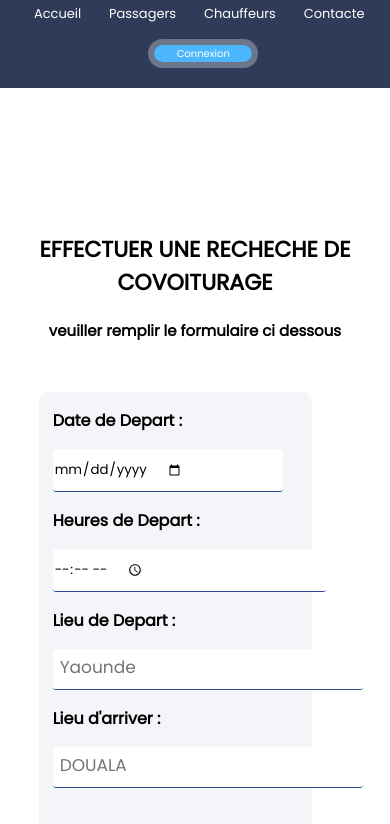
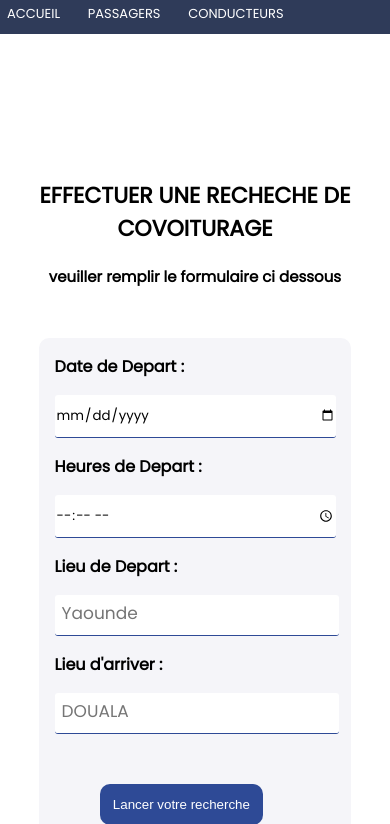
Before and after one commit to MaximeYene/hackathon-Project, a plain HTML site: page passagers .html in a window 390 px wide. Shown: the part 52-876 px from the top of the page. Drawn offline with Linux system fonts and the light colour scheme.

Commit message:
modif frontend

```diff
--- a/assets/css/Chauffeur.css
+++ b/assets/css/Chauffeur.css
@@ -38,8 +38,9 @@ body {
     justify-content: space-between;
 }
 .navbar-list {
-    width: 75%;
-    display: inline-block;
+    width: 100%;
+    display: inline-flex;
+    justify-content: end;
     text-align: center;
 }
 .navbar-list a {
@@ -49,16 +50,6 @@ body {
 }
 .navbar-list a:hover{
     border-bottom: 1px solid #4DB7FE;
-}
-.navbar-contact{
-    margin-right: 13%;
-}
-.navbar-contact a {
-    font-size: 13px;
-    border-radius: 30px;
-    background-color: #4DB7FE;
-    padding: 14% 57%;
-    box-shadow: 0px 0px 0px 6px rgba(255, 255, 255, 0.3);
 }
 
 p {
@@ -83,23 +74,23 @@ h2 {
     display: flex;
     flex-wrap: wrap;
     padding-bottom: 50px;
-    width: 70%;
-    margin-left: 15%;
+    width: 40%;
+    margin-left: 32%;
     border-radius: 15px;
     padding: 20px;
 }
 
 .form {
     margin-left: 5%;
+    width: 92%;
 }
 
 .sub-form {
     margin-left: 2%;
 }
 
-input {
+input{
     border-radius: 3px;
-    padding-right: 300px;
     padding-top: 10px;
     padding-bottom: 10px;
     outline: none;
@@ -107,16 +98,8 @@ input {
     border-top: none;
     border-left: none;
     border-right: none;
+    width: 100%;
 }
-
-input[type="time"] {
-    padding-right: 400px;
-}
-
-input[type="date"] {
-    padding-right: 360px;
-}
-
 input::placeholder {
     font-size: 17px;
     padding-left: 5px;
@@ -146,19 +129,17 @@ textarea {
     resize: vertical;
     outline: none;
 }
-
-.footer {
+.footer{
     background-color: #2C3B5A;
+    padding: 4% 0;
 }
-
-.footer-container {
+/* .footer-container{
     width: 100%;
     display: flex;
     justify-content: center;
     align-items: center;
     padding: 2% 0;
 }
-
 .footer-part1 {
     width: 100%;
     display: flex;
@@ -167,39 +148,34 @@ textarea {
     text-align: center;
     padding-top: 2%;
 }
-
-.footer-part1 a {
+.footer-part1 a{
     text-decoration: none;
     font-size: 18px;
     padding: 2% 0;
-    margin: 0 2%;
+    margin: 0 5%;
     color: #fff;
     font-weight: 700;
     transition: .2s;
 }
-
-.footer-part1 a:hover {
+.footer-part1 a:hover{
     color: #566985;
-}
-
+} */
 .footer-footer {
     display: flex;
     color: #fff;
     justify-content: center;
     align-items: center;
-    margin: 0 5%;
+    margin: 0 1%;
     padding: 1% 0;
+    border-top: 1px solid;
 }
-
 .footer-footer-part1 {
     width: 30%;
-    text-align: center;
+    text-align: initial;
 }
-
-.footer-img {
+.footer-img{
     font-size: 30px;
 }
-
 .footer-footer-part2 {
     width: 60%;
     font-size: 11px;
@@ -208,23 +184,10 @@ textarea {
 }
 
 
-@media (max-width:700px) {
-    input {
-        padding-right: 20%;
+@media (max-width:767px) {
+    .form-container {
+        margin-left: 25%;
     }
-
-    input[type="time"] {
-        padding-right: 70%;
-    }
-
-    input[type="date"] {
-        padding-right: 100px;
-    }
-
-    .sub-form {
-        margin-left: 5%;
-    }
-
     .btn {
         margin-left: 17%;
     }
@@ -306,12 +269,16 @@ textarea {
     }
 }
 
-@media screen and (max-width:480px){
+
+@media screen and (min-width:767px) and (max-width:1023) {
+
+}
+/*@media screen and (max-width:767px){
     .navbar-part2{
         width: 100%;
         flex-wrap: wrap;
     }
-    .navbar-list {
+    .navbar-list{
         display:flex;
         text-align: center;
         margin-left: 10px;
@@ -322,4 +289,7 @@ textarea {
         width: max-content;
         margin-bottom: 4%;
     }
-}
+    .sub-form {
+        margin-left: 5%;
+    }
+}*/
--- a/assets/css/Passager.css
+++ b/assets/css/Passager.css
@@ -5,7 +5,6 @@ body {
     background-color: rgb(255, 255, 255);
     margin: 0;
 }
-
 .navbar {
     width: 100%;
     height: auto;
@@ -37,8 +36,9 @@ body {
     justify-content: space-between;
 }
 .navbar-list {
-    width: 75%;
-    display: inline-block;
+    width: 100%;
+    display: inline-flex;
+    justify-content: end;
     text-align: center;
 }
 .navbar-list a {
@@ -48,16 +48,6 @@ body {
 }
 .navbar-list a:hover{
     border-bottom: 1px solid #4DB7FE;
-}
-.navbar-contact{
-    margin-right: 13%;
-}
-.navbar-contact a {
-    font-size: 13px;
-    border-radius: 30px;
-    background-color: #4DB7FE;
-    padding: 14% 57%;
-    box-shadow: 0px 0px 0px 6px rgba(255, 255, 255, 0.3);
 }
 
 p {
@@ -77,16 +67,14 @@ h2 {
 
 .form-container {
     background-color: rgb(245, 245, 249);
-    display: flex;
-    flex-wrap: wrap;
     padding-bottom: 50px;
     width: 30%;
-    margin-left: 35%;
     border-radius: 10px;
 }
 
 .form {
     margin-left: 5%;
+    width: 90%;
 }
 
 .sub-form {
@@ -95,8 +83,7 @@ h2 {
 
 input {
     border-radius: 3px;
-    padding-right: 170%;
-
+    width: 100%;
     padding-top: 10px;
     padding-bottom: 10px;
     outline: none;
@@ -104,18 +91,6 @@ input {
     border-top: none;
     border-left: none;
     border-right: none;
-}
-
-input[type="time"] {
-    padding-right: 225%;
-}
-
-input[type="date"] {
-    padding-right: 195%;
-}
-
-input[type="date"]::-webkit-calendar-picker-indicator {
-    color: #666;
 }
 
 input::placeholder {
@@ -141,23 +116,29 @@ input::placeholder {
     padding: 15px;
     transition: 1s;
 }
-
-.footer {
+.search{
+    border-bottom: 1px solid #2e4a96;
+    width: 50%;
+}
+.h3{
+    align-items: center;
+}
+.container{
+    display: flex;
+    justify-content: space-around;
+    flex-wrap: wrap;
+}
+.footer{
     background-color: #2C3B5A;
+    padding: 4% 0;
 }
-
-.footer {
-    background-color: #2C3B5A;
-}
-
-.footer-container {
+/* .footer-container{
     width: 100%;
     display: flex;
     justify-content: center;
     align-items: center;
     padding: 2% 0;
 }
-
 .footer-part1 {
     width: 100%;
     display: flex;
@@ -166,39 +147,34 @@ input::placeholder {
     text-align: center;
     padding-top: 2%;
 }
-
-.footer-part1 a {
+.footer-part1 a{
     text-decoration: none;
     font-size: 18px;
     padding: 2% 0;
-    margin: 0 2%;
+    margin: 0 5%;
     color: #fff;
     font-weight: 700;
     transition: .2s;
 }
-
-.footer-part1 a:hover {
+.footer-part1 a:hover{
     color: #566985;
-}
-
+} */
 .footer-footer {
     display: flex;
     color: #fff;
     justify-content: center;
     align-items: center;
-    margin: 0 5%;
+    margin: 0 1%;
     padding: 1% 0;
+    border-top: 1px solid;
 }
-
 .footer-footer-part1 {
     width: 30%;
-    text-align: center;
+    text-align: initial;
 }
-
-.footer-img {
+.footer-img{
     font-size: 30px;
 }
-
 .footer-footer-part2 {
     width: 60%;
     font-size: 11px;
@@ -206,37 +182,44 @@ input::placeholder {
     justify-content: space-between;
 }
 
-@media (max-width:700px) {
-    input {
-        padding-right: 20%;
+@media (max-width:767px) {
+
+    .form-container {
+        background-color: rgb(245, 245, 249);
+        padding-bottom: 50px;
+        width: 80%;
+        margin-left: 35%;
+        border-radius: 10px;
     }
 
-    input[type="time"] {
-        padding-right: 70%;
+    .form {
+        margin-left: 5%;
+        width: 90%;
+    }
+    input {
+        border-radius: 3px;
+        width: 100%;
+        padding-top: 10px;
+        padding-bottom: 10px;
+        outline: none;
+        border-bottom: 1px solid #2e4a96;
+        border-top: none;
+        border-left: none;
+        border-right: none;
     }
 
-    input[type="date"] {
-        padding-right: 100px;
-    }
-
-    .sub-form {
-        margin-left: 5%;
+    .form-container {
+        margin-left: 0%;
     }
 
     .btn {
-        margin-left: 25%;
+        margin-left: -15%;
     }
 
     textarea {
         width: 90%;
         height: 30px;
     }
-
-    .form-container {
-        width: 70%;
-        margin-left: 10%;
-    }
-
     h1 {
         text-align: center;
         font-size: 22px;
@@ -310,7 +293,7 @@ input::placeholder {
     }
 }
 
-@media screen and (max-width:480px){
+@media screen and (max-width:700px){
     .navbar-part2{
         width: 100%;
         flex-wrap: wrap;
--- a/passagers .html
+++ b/passagers .html
@@ -12,25 +12,24 @@
     <div class="navbar">
         <div class="navbar-part1">
             <div class="navbar-logo">
-                <a href="#">Uni-Cars</a>
+                <a href="#">UNI-CARS</a>
             </div>
         </div>
         <div class="navbar-part2">
             <div class="navbar-list">
-                <a href="index.html">Accueil</a>
-                <a href="passagers .html">Passagers</a>
-                <a href="Chauffeur.html">Chauffeurs</a>
-                <a href="contactenous.html" target="_blank">Contacte</a>
+                <a href="#search">ACCUEIL</a>
+                <a href="passagers .html">PASSAGERS</a>
+                <a href="Chauffeur.html">CONDUCTEURS</a>
             </div>
-            <div class="navbar-contact">
-                <a href="inscription.html" target="_blank">Connexion</a>
-            </div>
+            <!-- <div class="navbar-contact">
+                <a href="inscription.html">Connexion</a>
+            </div> -->
         </div>
     </div>
     <section class="container-form"><br><br><br><br><br>
         <h1>EFFECTUER UNE RECHECHE DE COVOITURAGE</h1>
         <h2>veuiller remplir le formulaire ci dessous</h2><br><br>
-        <form>
+        <section class="container">
             <div class="form-container">
                 <div class="form">
                     <div class="form-group">
@@ -54,16 +53,18 @@
                     <button class="btn">Lancer votre recherche</button>
                 </div>
             </div>
-        </form>
+            <div class="search">
+                <h3>resultat de votre recherche:</h3>
+            </div>
+        </section>
     </section><br><br><br><br><br><br>
     <div class="footer">
-        <div class="footer-container">
+        <!-- <div class="footer-container">
             <div class="footer-part1">
                 <a href="#">Passager</a>
                 <a href="#">Conducteur</a>
-                <a href="#">Besoin d assistance</a>
             </div>
-        </div>
+        </div> -->
         <div class="footer-footer">
             <div class="footer-footer-part1">
                 <div class="footer-img">
```
Also changed, not shown: Chauffeur.html (+9 -13 lines).
